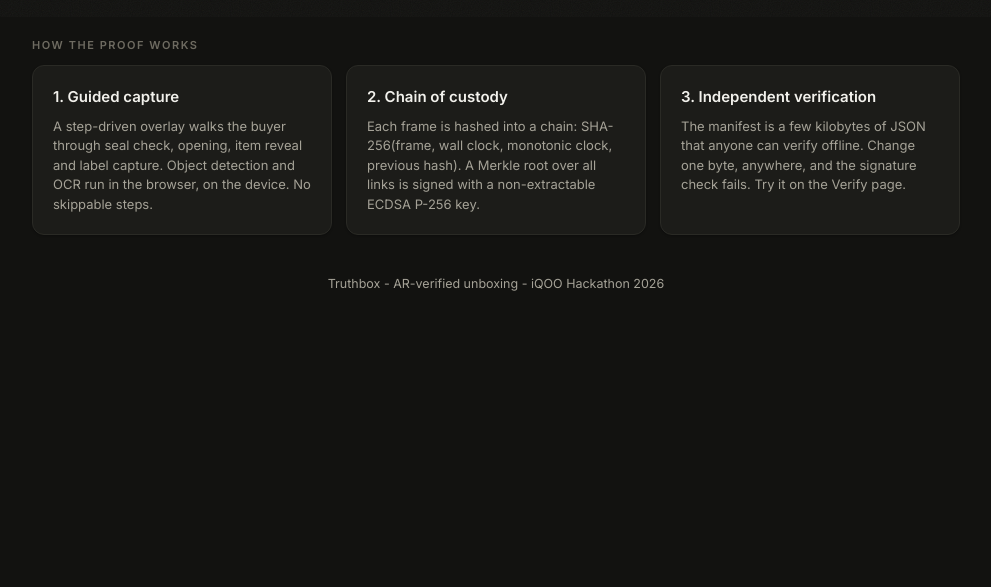
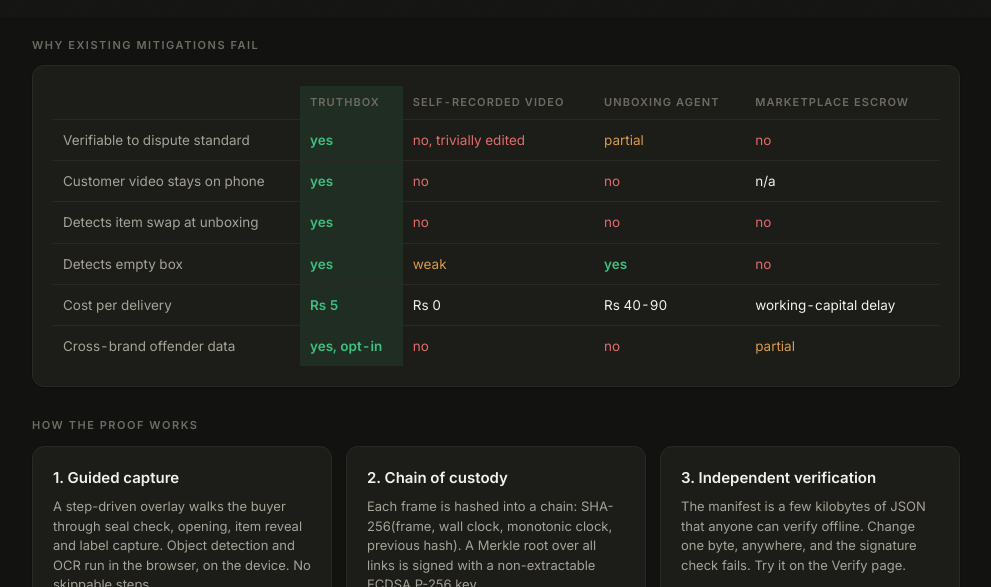
Before and after one commit to N9601/IQOO2k26, a plain HTML site: page index.html in a window 1280 px wide. Shown: the part 783-1370 px from the top of the page, without its empty margins (144-1135 px from the left). Before the commit the page ends 1117 px from the top, so only its background shows below. Drawn offline with Linux system fonts and the light colour scheme.

Commit message:
Add competitive comparison table to landing

```diff
--- a/index.html
+++ b/index.html
@@ -24,6 +24,11 @@
   }
   .pipeline .arrow { color: var(--brand-dim); }
   .statband { margin: 40px 0; }
+  table.compare td.tb, table.compare th.tb { background: var(--brand-soft); }
+  table.compare .y { color: var(--brand); font-weight: 600; }
+  table.compare .n { color: var(--danger); }
+  table.compare .m { color: var(--warn); }
+  table.compare td:first-child { color: var(--text-dim); }
   footer { text-align: center; color: var(--text-dim); font-size: 12.5px; padding: 40px 0; }
   .chainlive { margin: 18px auto 0; max-width: 720px; padding: 14px 16px; }
   .chainlive-head {
@@ -85,6 +90,21 @@
     <div class="card stat"><div class="num green">0</div><div class="label">customer frames leaving the phone</div></div>
   </section>
 
+  <h2 class="section-title">Why existing mitigations fail</h2>
+  <div class="card" style="overflow-x:auto">
+    <table class="data compare">
+      <thead><tr><th></th><th class="tb">Truthbox</th><th>Self-recorded video</th><th>Unboxing agent</th><th>Marketplace escrow</th></tr></thead>
+      <tbody>
+        <tr><td>Verifiable to dispute standard</td><td class="tb"><span class="y">yes</span></td><td><span class="n">no, trivially edited</span></td><td><span class="m">partial</span></td><td><span class="n">no</span></td></tr>
+        <tr><td>Customer video stays on phone</td><td class="tb"><span class="y">yes</span></td><td><span class="n">no</span></td><td><span class="n">no</span></td><td>n/a</td></tr>
+        <tr><td>Detects item swap at unboxing</td><td class="tb"><span class="y">yes</span></td><td><span class="n">no</span></td><td><span class="n">no</span></td><td><span class="n">no</span></td></tr>
+        <tr><td>Detects empty box</td><td class="tb"><span class="y">yes</span></td><td><span class="m">weak</span></td><td><span class="y">yes</span></td><td><span class="n">no</span></td></tr>
+        <tr><td>Cost per delivery</td><td class="tb"><span class="y">Rs 5</span></td><td>Rs 0</td><td>Rs 40-90</td><td>working-capital delay</td></tr>
+        <tr><td>Cross-brand offender data</td><td class="tb"><span class="y">yes, opt-in</span></td><td><span class="n">no</span></td><td><span class="n">no</span></td><td><span class="m">partial</span></td></tr>
+      </tbody>
+    </table>
+  </div>
+
   <h2 class="section-title">How the proof works</h2>
   <section class="grid cols-3">
     <div class="card">
```
